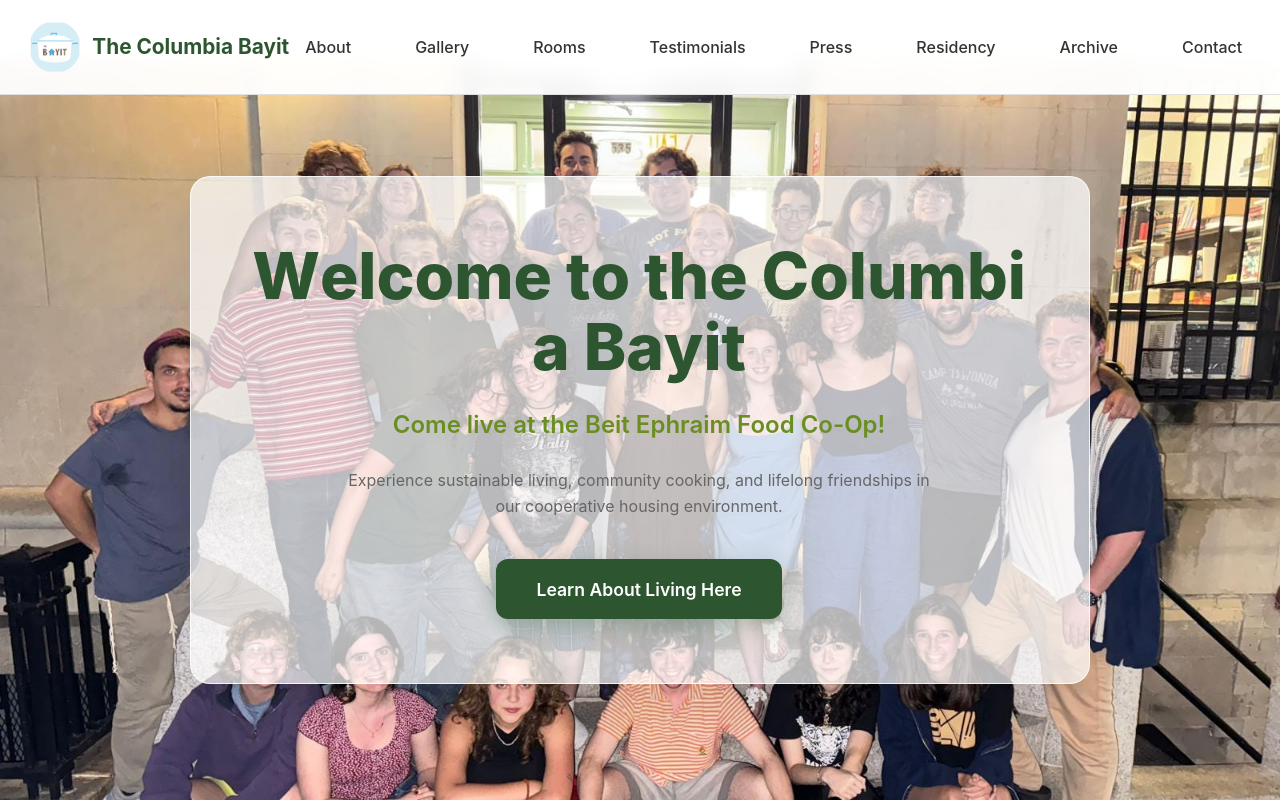
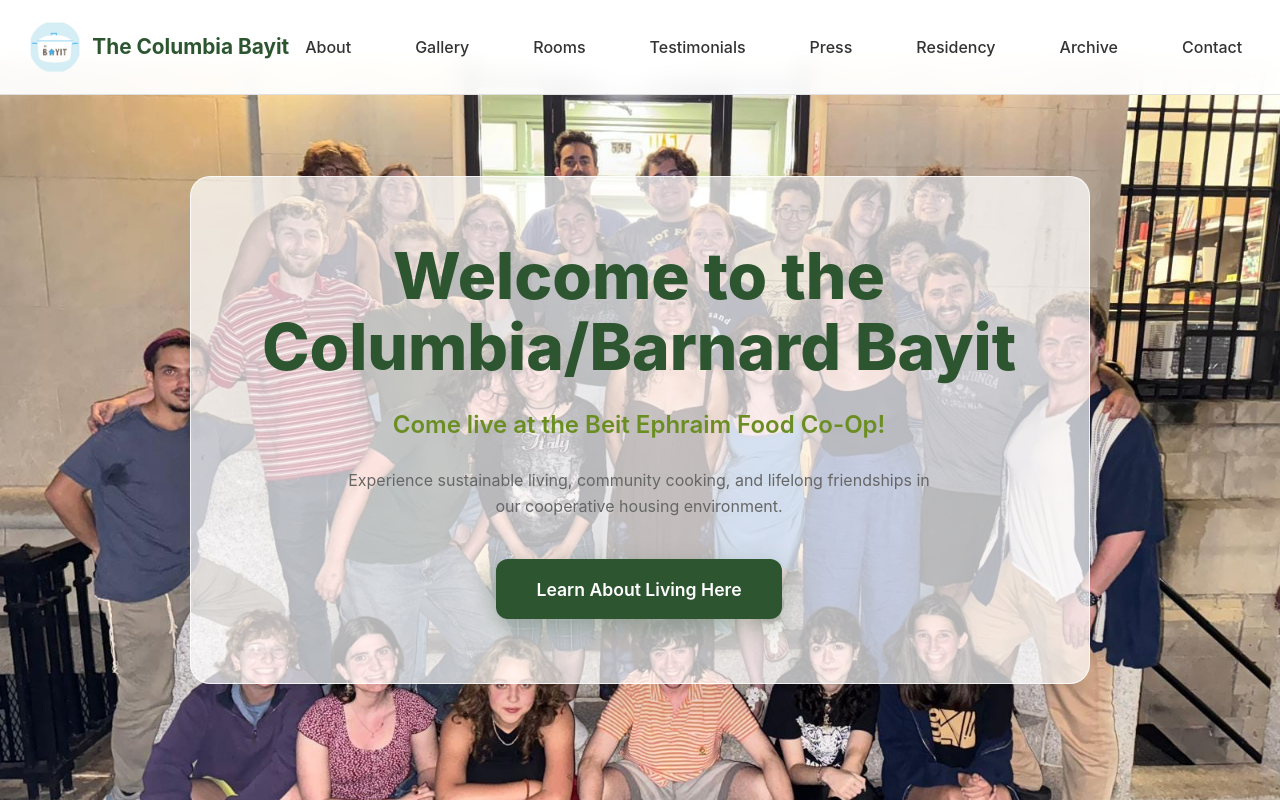
Before and after one commit to rboroda1/beit-ephraim-coop, a React (Vite) app: page / in a window 1280 px wide. Shown: the top 802 px of the page. Built offline with nearby package versions, Linux system fonts and the light colour scheme.

Commit message:
Got rid of splittext component

```diff
--- a/src/components/Hero.jsx
+++ b/src/components/Hero.jsx
@@ -1,12 +1,7 @@
 import './Hero.css'
 import heroImage from '../assets/images/hero/bayit-group-pic.jpeg'
-import SplitText from './SplitText'
 
 function Hero() {
-  const handleAnimationComplete = () => {
-    console.log('All letters have animated!')
-  }
-
   return (
     <section className="hero">
       <div className="hero-background">
@@ -14,20 +9,7 @@
       </div>
       <div className="hero-overlay">
         <div className="hero-content">
-          <SplitText
-            text="Welcome to the Columbia Bayit"
-            className="hero-title"
-            delay={100}
-            duration={0.6}
-            ease="power3.out"
-            splitType="chars"
-            from={{ opacity: 0, y: 40 }}
-            to={{ opacity: 1, y: 0 }}
-            threshold={0.1}
-            rootMargin="-100px"
-            textAlign="center"
-            onLetterAnimationComplete={handleAnimationComplete}
-          />
+          <h1 className="hero-title">Welcome to the Columbia/Barnard Bayit</h1>
           <p className="hero-subtitle">
             Come live at the Beit Ephraim Food Co-Op!
           </p>
```
